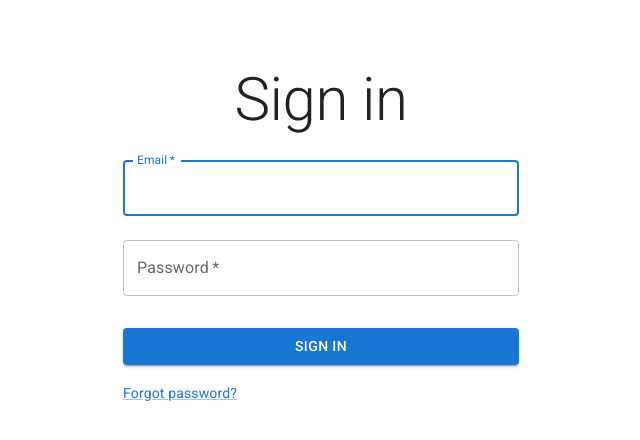
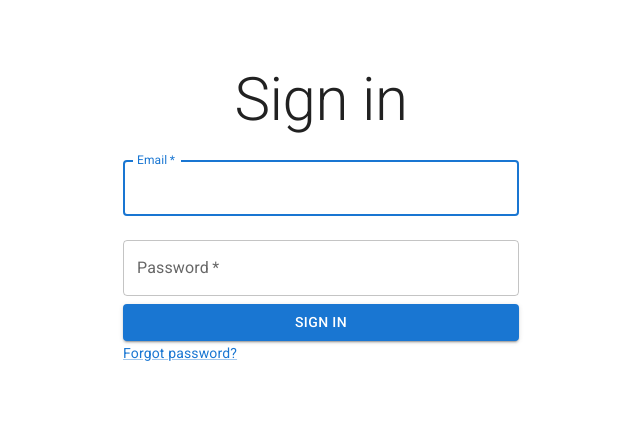
Before and after one commit to 1Asfandyar/Smart-Attendance-System, a React (Create React App) app in the folder client/: page / in a window 1280 px wide. Shown: the top 440 px of the page, without its empty margins (319-959 px from the left). Built offline with nearby package versions, Linux system fonts and the light colour scheme.

Commit message:
button component is updated.

```diff
--- a/client/package.json
+++ b/client/package.json
@@ -6,6 +6,7 @@
     "@emotion/react": "^11.8.1",
     "@emotion/styled": "^11.8.1",
     "@mui/icons-material": "^5.4.4",
+    "@mui/lab": "^5.0.0-alpha.71",
     "@mui/material": "^5.4.4",
     "react": "^17.0.2",
     "react-dom": "^17.0.2",
--- a/client/src/Components/MyButton.js
+++ b/client/src/Components/MyButton.js
@@ -1,7 +1,7 @@
 import React, { useState } from "react";
-import { Button, CircularProgress } from "@mui/material";
+import { LoadingButton } from "@mui/lab/";
 
-const MyButton = ({ text, onClick, size = 40, color = "inherit" }) => {
+const MyButton = ({ text, onClick, color = "primary", fullWidth = true }) => {
   const [fetching, setFetching] = useState(false);
 
   const clickHandler = async () => {
@@ -12,9 +12,15 @@ const MyButton = ({ text, onClick, size = 40, color = "inherit" }) => {
 
   return (
     <>
-      <Button variant="contained" color={color} onClick={clickHandler}>
-        {fetching ? <CircularProgress size={size} /> : text}
-      </Button>
+      <LoadingButton
+        variant="contained"
+        loading={fetching}
+        color={color}
+        onClick={clickHandler}
+        fullWidth={fullWidth}
+      >
+        {text}
+      </LoadingButton>
     </>
   );
 };
--- a/client/src/Pages/Auth.js
+++ b/client/src/Pages/Auth.js
@@ -1,5 +1,4 @@
 import * as React from "react";
-import Button from "@mui/material/Button";
 import CssBaseline from "@mui/material/CssBaseline";
 import TextField from "@mui/material/TextField";
 import Link from "@mui/material/Link";
@@ -8,6 +7,7 @@ import Box from "@mui/material/Box";
 import Typography from "@mui/material/Typography";
 import Container from "@mui/material/Container";
 import { createTheme, ThemeProvider } from "@mui/material/styles";
+import MyButton from "../Components/MyButton";
 
 const theme = createTheme();
 
@@ -58,14 +58,7 @@ const Auth = () => {
               id="password"
               autoComplete="current-password"
             />
-            <Button
-              type="submit"
-              fullWidth
-              variant="contained"
-              sx={{ mt: 3, mb: 2 }}
-            >
-              Sign In
-            </Button>
+            <MyButton text="Sign In" />
             <Grid container>
               <Grid item xs>
                 <Link href="#" variant="body2">
```
Also changed, not shown: 1 other file (tests, documents, lock files or other folders).
